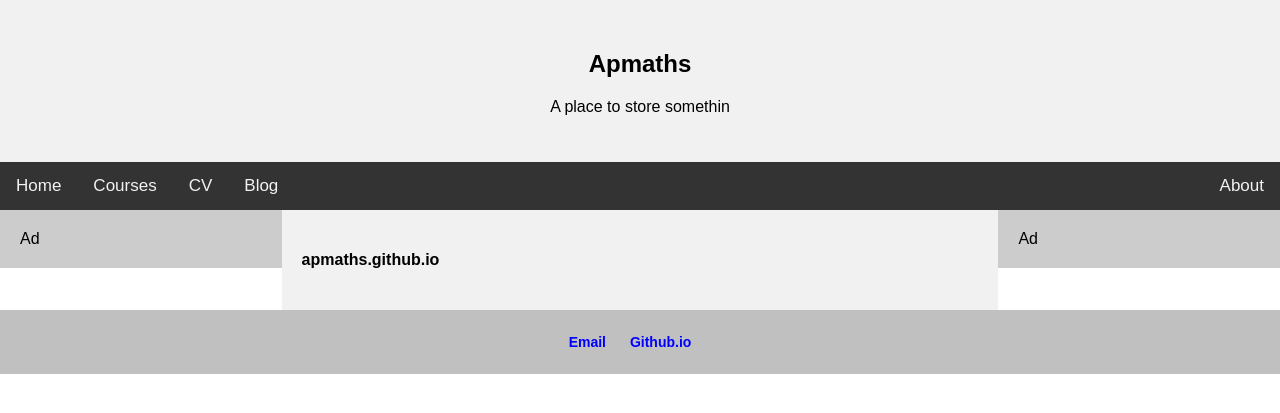
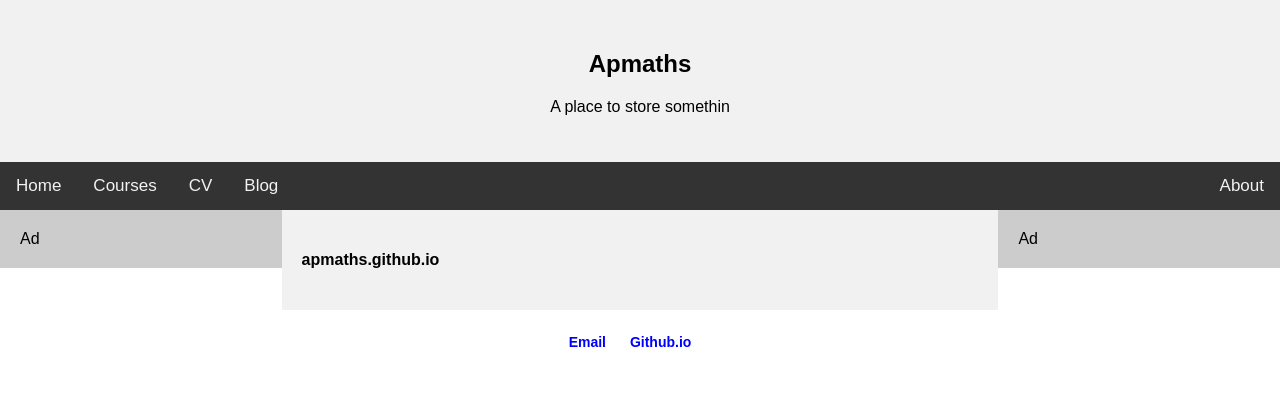
Before and after one commit to hoAngnaMPHan/apmaths.github.io, a Jekyll site: the page built from index.html, in a window 1280 px wide. Shown: the top 413 px of the page. Built offline with Jekyll 4.4.1, drawn with Linux system fonts in a browser that asks for light colours.

Commit message:
Update style.css

```diff
--- a/css/style.css
+++ b/css/style.css
@@ -92,12 +92,14 @@ section::after {
 
 /* Style the footer */
 footer {
-  background-color: #c0c0c0;
+  background-color: ##000000;
   padding: 10px;
   text-align: center;
   margin-bottom: 0;
   font-size: 14px;
+  text-color: #FFFFFFl
   text-decoration: none;
+
 }
 footer ul { padding: 0px; list-style: none; font-weight: bold; }
 footer ul li { display: inline; margin-right: 20px; }
```
